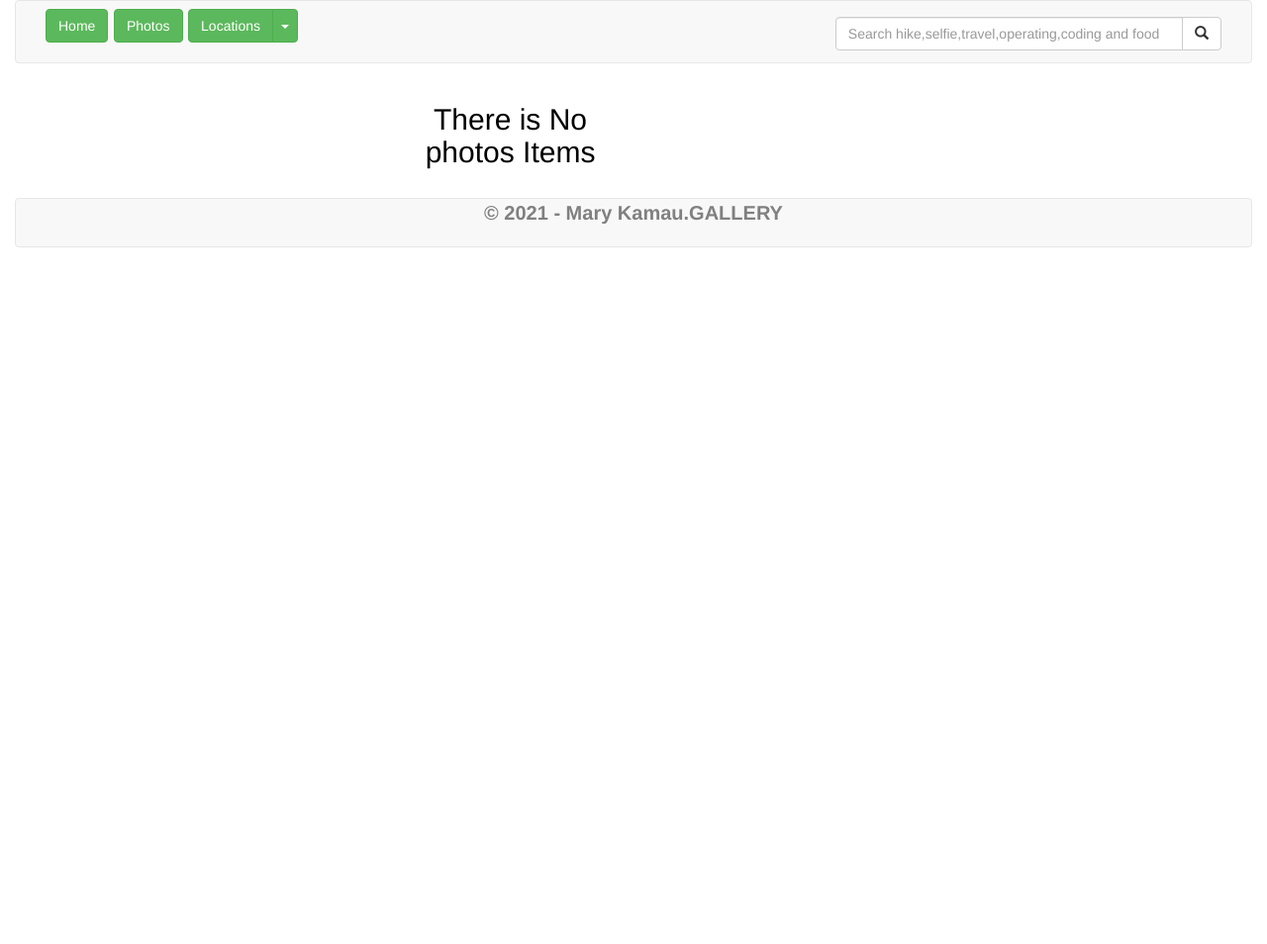
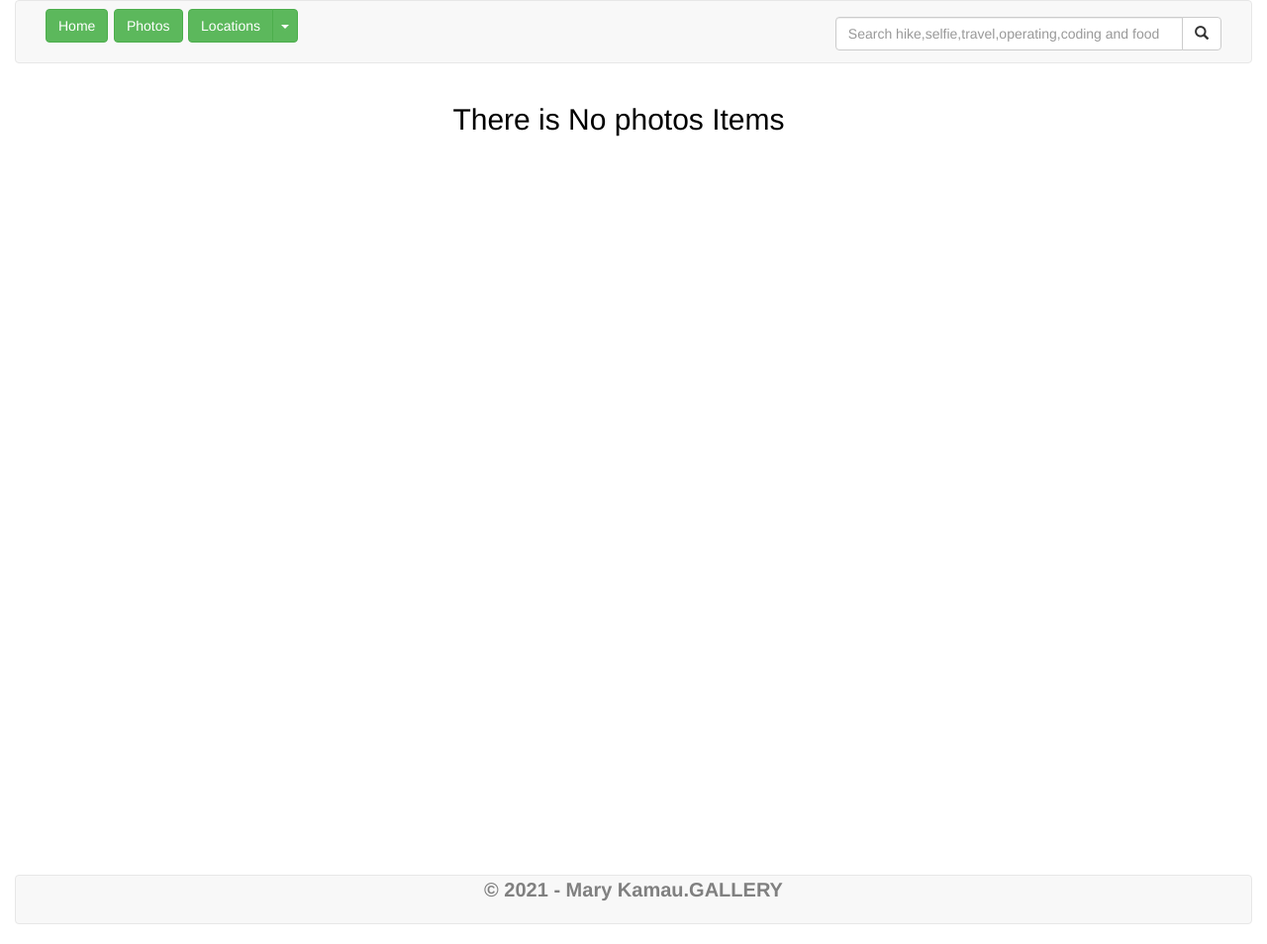
Before and after one commit to marykamau2/maryGallery, a Django app: page /photos/ in a window 1280 px wide. Shown: the whole page at 99% size. Before the commit the page ends 250 px from the top, so only its background shows below. Run offline with Django 3.2, Linux system fonts and the light colour scheme; data that the repository does not hold is empty; some libraries are stand-ins or nearby versions.

```diff
--- a/mypics/static/css/index.css
+++ b/mypics/static/css/index.css
@@ -2,11 +2,17 @@ body {
     font-size: 20px;
   }
   .photo {
-    margin-bottom: 2rem;
+    /* margin-bottom: 2rem;
     display: grid;
-    grid-template-columns: repeat(auto-fill, minmax(200px, 1fr));
-    justify-content: center;
+    grid-template-columns: repeat(auto-fill, minmax(900px, 1fr));
+    justify-content: space-around;
+    float: left; */
+    width:  100%;
+    height: 100vh;
+    object-fit: cover;
 }
+
+
 
   nav {
     height: 8vh !important;
```
Also changed, not shown: 1 other file.
